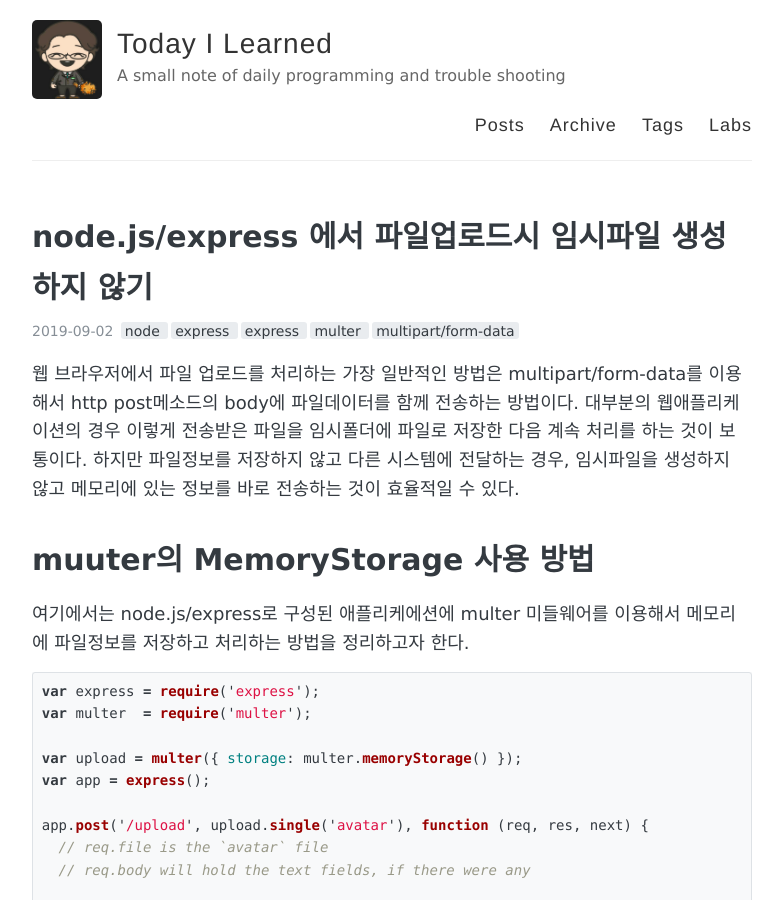
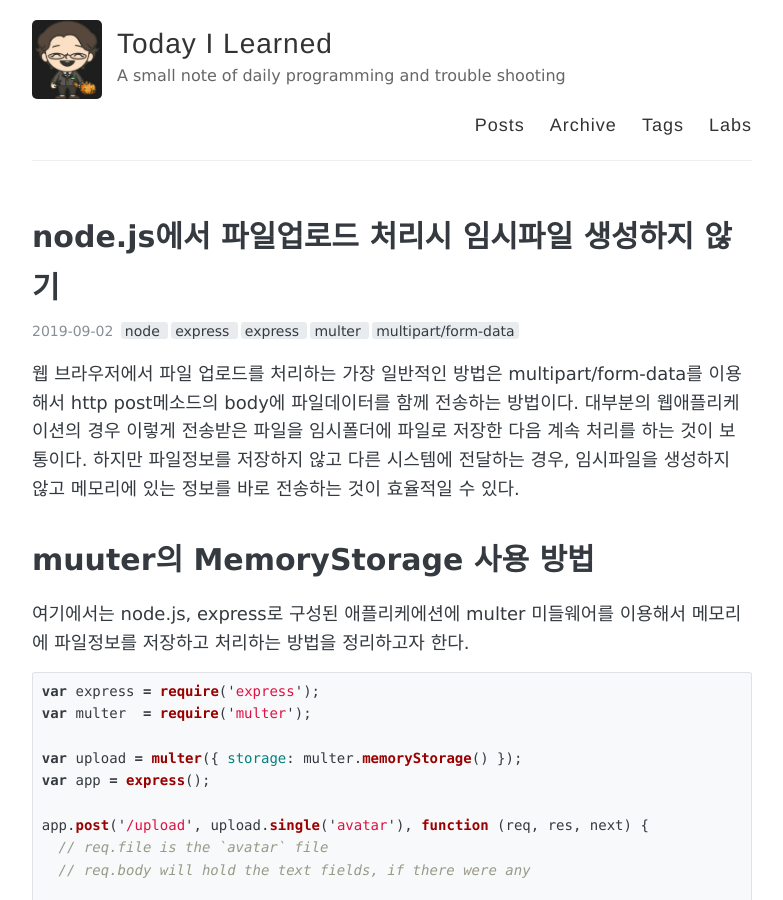
Before and after one commit to ivorycirrus/TIL, a Jekyll site: the page built from _posts/2019-09-02-node.js-multipart-without-saving.md, in a window 1280 px wide and 900 px high. Shown: the whole window, without its empty margins (248-1031 px from the left). Built offline with Jekyll 4.4.1, drawn with Linux system fonts in a browser that asks for light colours; comment, search, counter and statistics services are not loaded.

Commit message:
modify > node.js multer memorystorage

````diff
--- a/_posts/2019-09-02-node.js-multipart-without-saving.md
+++ b/_posts/2019-09-02-node.js-multipart-without-saving.md
@@ -1,6 +1,6 @@
 ---
 layout: post
-title: "node.js/express 에서 파일업로드시 임시파일 생성하지 않기"
+title: "node.js에서 파일업로드 처리시 임시파일 생성하지 않기"
 tags: [node, express, express, multer, multipart/form-data]
 comments: true
 ---
@@ -9,7 +9,7 @@ comments: true
 
 # muuter의 MemoryStorage 사용 방법
 
-여기에서는 node.js/express로 구성된 애플리케에션에 multer 미들웨어를 이용해서 메모리에 파일정보를 저장하고 처리하는 방법을 정리하고자 한다.
+여기에서는 node.js, express로 구성된 애플리케에션에 multer 미들웨어를 이용해서 메모리에 파일정보를 저장하고 처리하는 방법을 정리하고자 한다.
 
 
 ```javascript
````
